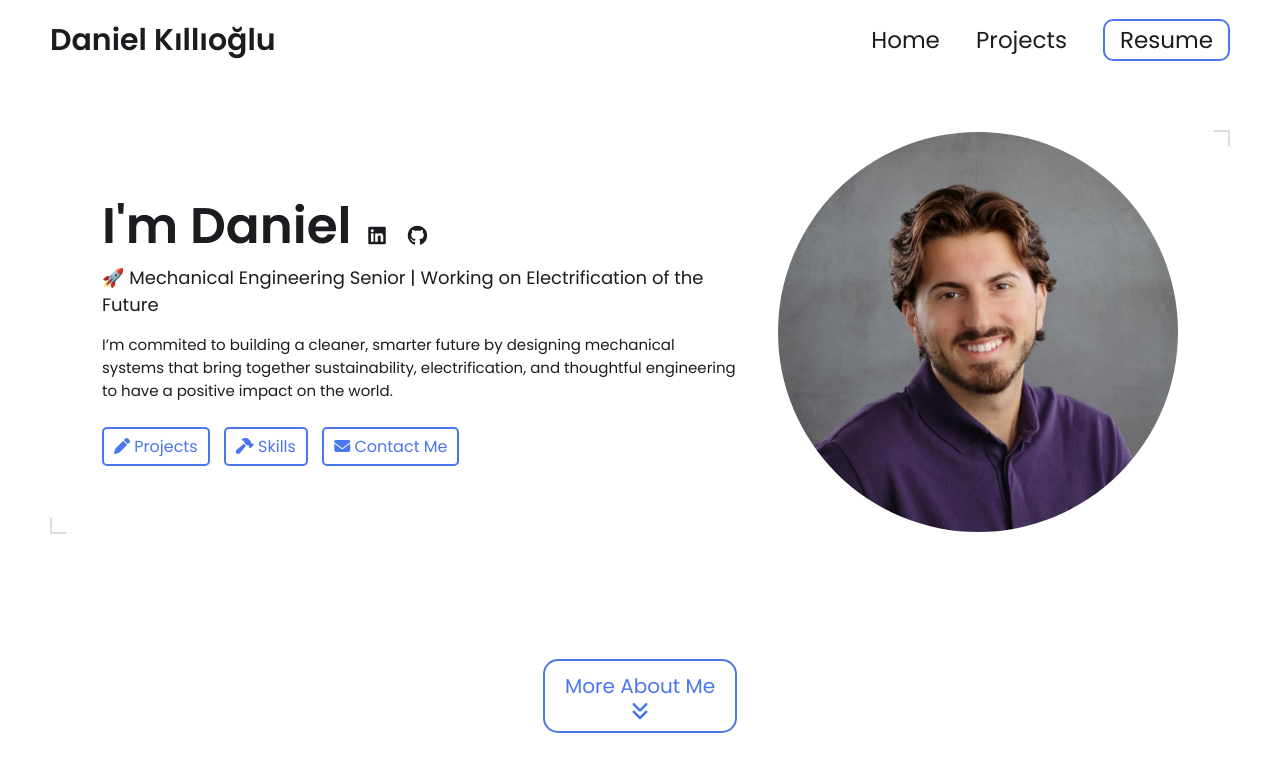
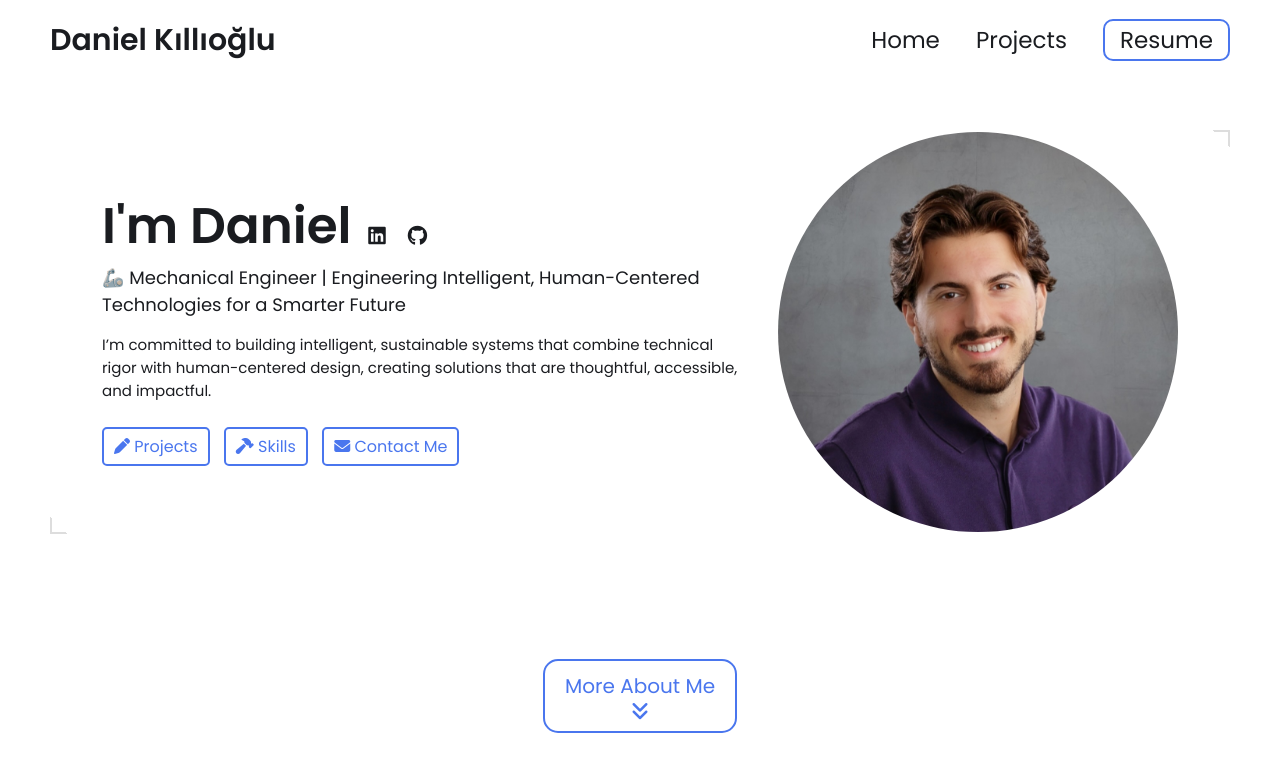
Before and after one commit to danielklloglu/danielklloglu.github.io, a Jekyll site: the page built from index.html, in a window 1280 px wide and 900 px high. Shown: the top 772 px of the window. Built offline with Jekyll 4.4.1, drawn with Linux system fonts in a browser that asks for light colours.

Commit message:
Revise portfolio headline and description
Updated headline and description for portfolio.

```diff
--- a/_config.yml
+++ b/_config.yml
@@ -4,8 +4,8 @@ title: Daniel Kıllıoğlu's Portfolio # This is what shows up in the tab of the
 
 # Hero Section
 name: Daniel Kıllıoğlu
-headline: 🚀 Mechanical Engineering Senior | Working on Electrification of the Future
-description: I’m commited to building a cleaner, smarter future by designing mechanical systems that bring together sustainability, electrification, and thoughtful engineering to have a positive impact on the world.
+headline: 🦾 Mechanical Engineer | Engineering Intelligent, Human-Centered Technologies for a Smarter Future
+description: I’m committed to building intelligent, sustainable systems that combine technical rigor with human-centered design, creating solutions that are thoughtful, accessible, and impactful.
 # Place your profile image in /assets/images/profile-image/folder and edit the file name
 profile_image: ./assets/images/profile-image/proheadshot.JPG
 
@@ -61,7 +61,8 @@ skills:
 # Contact Form Setup. Setup an account and copy over the key. When someone fills out the form, it will be received in your email.
 formspree-key:   https://formspree.io/f/meorrpeo
 
-# Active theme (Updatethis to switch themes). Make sure to keep the indentation the samne.
+
+# Active theme (Update this to switch themes). Make sure to keep the indentation the samne.
 colors: # this is the basic theme
   text: "#1a1c20"
   border: "#ddd"
```
